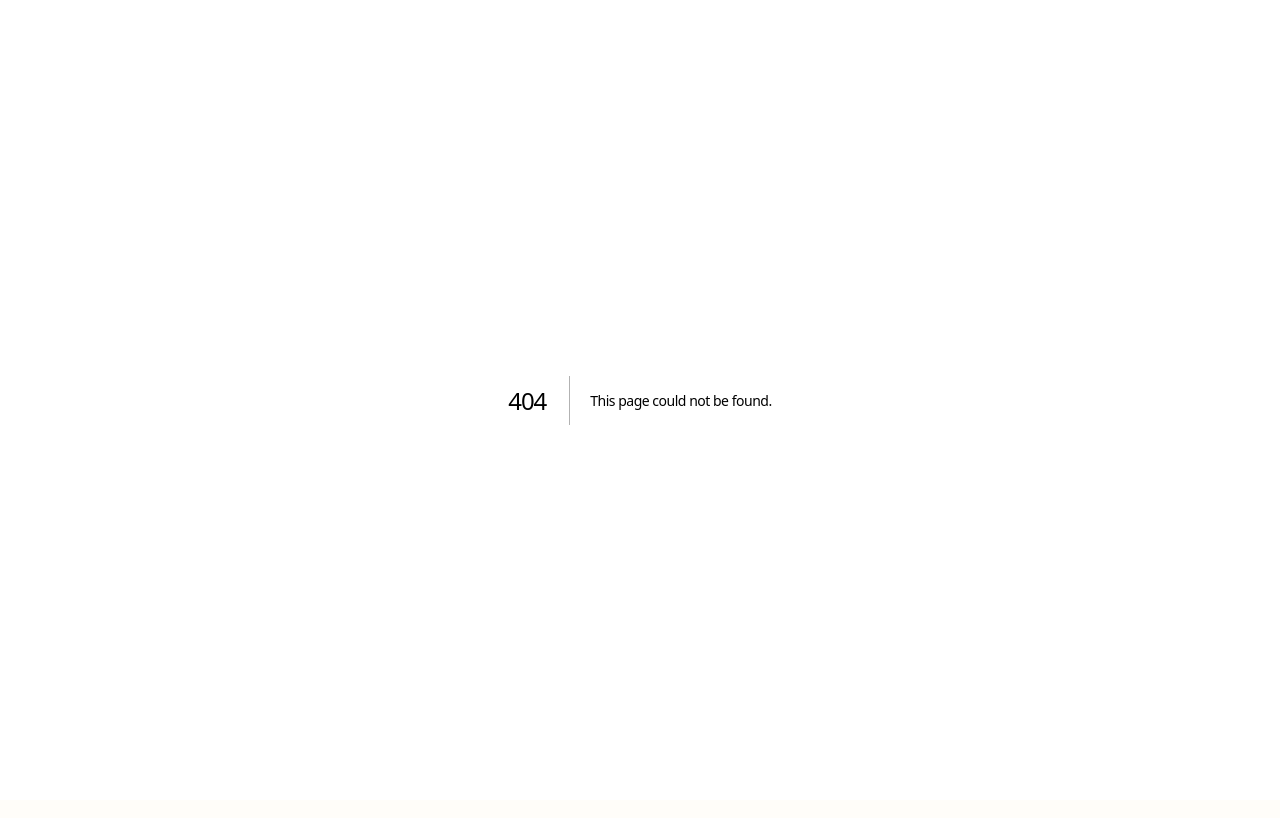
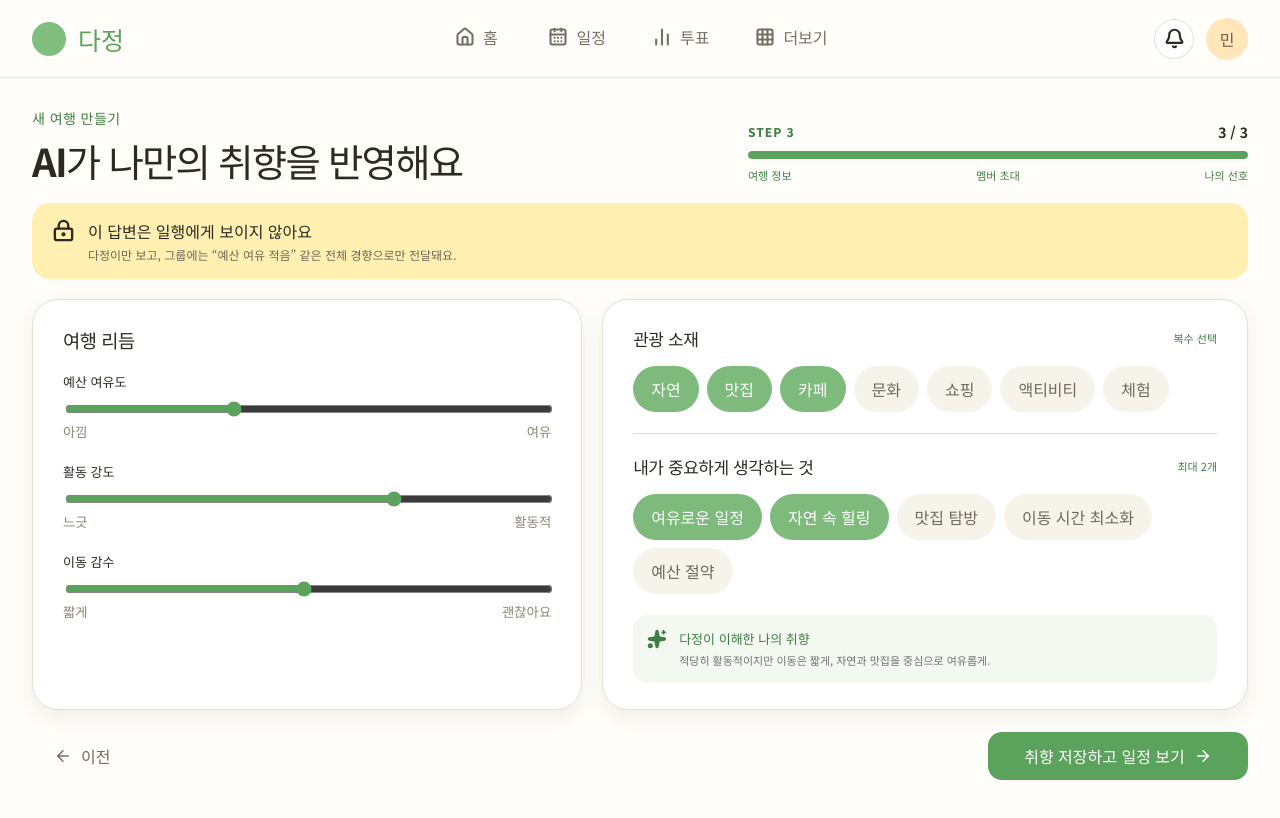
Before and after one commit to ChungNam-DEVELOPERS/Dajeong, a Next.js app in the folder frontend/: page /trips/new/preferences in a window 1280 px wide. Before the commit this address had no page. Shown: the top 818 px of the page. Built offline with nearby package versions, Linux system fonts and the light colour scheme.

Commit message:
feat: 나의 선호 페이지 UI 구현

```diff
--- a/frontend/app/globals.css
+++ b/frontend/app/globals.css
@@ -3,3 +3,4 @@
 @import "../components/dajeong/styles/home.css";
 @import "../components/dajeong/styles/create-trip.css";
 @import "../components/dajeong/styles/invite.css";
+@import "../components/dajeong/styles/preferences.css";
--- /dev/null
+++ b/frontend/app/trips/new/preferences/page.tsx
@@ -0,0 +1,11 @@
+import type { Metadata } from "next";
+
+import { PreferencesScreen } from "@/components/dajeong/screens/preferences-screen";
+
+export const metadata: Metadata = {
+  title: "나의 선호 | 다정",
+};
+
+export default function PreferencesPage() {
+  return <PreferencesScreen />;
+}
--- a/frontend/components/dajeong/data/options.ts
+++ b/frontend/components/dajeong/data/options.ts
@@ -5,3 +5,21 @@ export const TRAVEL_STYLES = [
   "액티비티",
   "문화",
 ] as const;
+
+export const TOURISM_THEMES = [
+  "자연",
+  "맛집",
+  "카페",
+  "문화",
+  "쇼핑",
+  "액티비티",
+  "체험",
+] as const;
+
+export const TRAVEL_PRIORITIES = [
+  "여유로운 일정",
+  "자연 속 힐링",
+  "맛집 탐방",
+  "이동 시간 최소화",
+  "예산 절약",
+] as const;
--- /dev/null
+++ b/frontend/components/dajeong/screens/preferences-screen.tsx
@@ -0,0 +1,198 @@
+"use client";
+
+import { useState } from "react";
+import Link from "next/link";
+import {
+  ArrowLeft,
+  ArrowRight,
+  LockKeyhole,
+  Sparkles,
+} from "lucide-react";
+
+import { AppShell } from "../app-shell";
+import { StepHeader } from "../common";
+import { TOURISM_THEMES, TRAVEL_PRIORITIES } from "../data/options";
+import { ROUTES } from "../routes";
+
+function toggleSelection(current: string[], value: string, max: number) {
+  if (current.includes(value)) {
+    return current.filter((item) => item !== value);
+  }
+
+  return current.length < max ? [...current, value] : current;
+}
+
+function RangeField({
+  label,
+  left,
+  right,
+  value,
+  onChange,
+}: {
+  label: string;
+  left: string;
+  right: string;
+  value: number;
+  onChange: (value: number) => void;
+}) {
+  return (
+    <label className="preference-range">
+      <span>{label}</span>
+      <input
+        type="range"
+        min="0"
+        max="100"
+        value={value}
+        onChange={(event) => onChange(Number(event.target.value))}
+      />
+      <div>
+        <small>{left}</small>
+        <small>{right}</small>
+      </div>
+    </label>
+  );
+}
+
+export function PreferencesScreen() {
+  const [ranges, setRanges] = useState({
+    budget: 34,
+    activity: 68,
+    travel: 49,
+  });
+  const [themes, setThemes] = useState<string[]>(["자연", "맛집", "카페"]);
+  const [priorities, setPriorities] = useState<string[]>([
+    "여유로운 일정",
+    "자연 속 힐링",
+  ]);
+
+  return (
+    <AppShell screen="preferences">
+      <main className="app-page page-shell wizard-page preference-page">
+        <StepHeader step={3} title="AI가 나만의 취향을 반영해요" />
+
+        <div className="privacy-banner">
+          <LockKeyhole size={23} strokeWidth={2.5} />
+          <div>
+            <strong>이 답변은 일행에게 보이지 않아요</strong>
+            <p>
+              다정이만 보고, 그룹에는 “예산 여유 적음” 같은 전체 경향으로만
+              전달돼요.
+            </p>
+          </div>
+        </div>
+
+        <div className="preference-grid">
+          <section className="panel sliders-panel">
+            <h3>여행 리듬</h3>
+            <RangeField
+              label="예산 여유도"
+              left="아낌"
+              right="여유"
+              value={ranges.budget}
+              onChange={(budget) =>
+                setRanges((current) => ({ ...current, budget }))
+              }
+            />
+            <RangeField
+              label="활동 강도"
+              left="느긋"
+              right="활동적"
+              value={ranges.activity}
+              onChange={(activity) =>
+                setRanges((current) => ({ ...current, activity }))
+              }
+            />
+            <RangeField
+              label="이동 감수"
+              left="짧게"
+              right="괜찮아요"
+              value={ranges.travel}
+              onChange={(travel) =>
+                setRanges((current) => ({ ...current, travel }))
+              }
+            />
+          </section>
+
+          <section className="panel chips-panel">
+            <div className="chip-group">
+              <div className="chip-heading">
+                <h3>관광 소재</h3>
+                <span>복수 선택</span>
+              </div>
+              <div className="choice-chips">
+                {TOURISM_THEMES.map((theme) => {
+                  const selected = themes.includes(theme);
+
+                  return (
+                    <button
+                      className={selected ? "selected" : ""}
+                      key={theme}
+                      aria-pressed={selected}
+                      onClick={() =>
+                        setThemes((current) =>
+                          toggleSelection(current, theme, 5),
+                        )
+                      }
+                    >
+                      {theme}
+                    </button>
+                  );
+                })}
+              </div>
+            </div>
+
+            <div className="chip-group priority-group">
+              <div className="chip-heading">
+                <h3>내가 중요하게 생각하는 것</h3>
+                <span>최대 2개</span>
+              </div>
+              <div className="choice-chips">
+                {TRAVEL_PRIORITIES.map((priority) => {
+                  const selected = priorities.includes(priority);
+
+                  return (
+                    <button
+                      className={selected ? "selected" : ""}
+                      key={priority}
+                      aria-pressed={selected}
+                      onClick={() =>
+                        setPriorities((current) =>
+                          toggleSelection(current, priority, 2),
+                        )
+                      }
+                    >
+                      {priority}
+                    </button>
+                  );
+                })}
+              </div>
+            </div>
+
+            <div className="private-summary">
+              <Sparkles size={20} fill="currentColor" />
+              <div>
+                <strong>다정이 이해한 나의 취향</strong>
+                <p>
+                  적당히 활동적이지만 이동은 짧게, 자연과 맛집을 중심으로
+                  여유롭게.
+                </p>
+              </div>
+            </div>
+          </section>
+        </div>
+
+        <div className="wizard-actions">
+          <Link className="btn btn-ghost" href={ROUTES.invite}>
+            <ArrowLeft size={18} />이전
+          </Link>
+          <Link
+            className="btn btn-primary btn-wide"
+            href={ROUTES.recommendations}
+          >
+            취향 저장하고 일정 보기 <ArrowRight size={18} />
+          </Link>
+        </div>
+      </main>
+    </AppShell>
+  );
+}
--- /dev/null
+++ b/frontend/components/dajeong/styles/preferences.css
@@ -0,0 +1,25 @@
+.preference-page { padding-top: 30px; }
+.preference-page .step-header { margin-bottom: 20px; }
+.privacy-banner { background: var(--yellow-pale); border-radius: 18px; padding: 16px 20px; display: flex; align-items: flex-start; gap: 13px; margin-bottom: 20px; }
+.privacy-banner strong { display: block; margin-bottom: 3px; }
+.privacy-banner p { margin: 0; color: #706655; font-size: 12px; }
+.preference-grid { display: grid; grid-template-columns: .92fr 1.08fr; gap: 20px; }
+.sliders-panel, .chips-panel { padding: 26px 30px; }
+.sliders-panel h3, .chips-panel h3 { margin-bottom: 19px; }
+.preference-range { display: block; margin-bottom: 21px; }
+.preference-range > span { display: block; font-size: 13px; font-weight: 800; margin-bottom: 7px; }
+.preference-range > div { display: flex; justify-content: space-between; color: var(--muted); }
+.chip-group + .chip-group { border-top: 1px solid var(--line); margin-top: 21px; padding-top: 20px; }
+.chip-heading { display: flex; justify-content: space-between; align-items: center; }
+.chip-heading h3 { margin: 0; font-size: 17px; }
+.chip-heading span { color: var(--green-dark); font-size: 11px; }
+.choice-chips { display: flex; flex-wrap: wrap; gap: 8px; margin-top: 15px; }
+.choice-chips button { border: 1px solid transparent; border-radius: 999px; background: var(--cream); padding: 10px 17px; color: #71695d; cursor: pointer; }
+.choice-chips button.selected { background: #7dba7c; color: white; font-weight: 800; }
+.private-summary { display: flex; align-items: flex-start; gap: 12px; margin-top: 21px; padding: 14px; background: var(--green-pale); color: var(--green-dark); border-radius: 14px; }
+.private-summary strong { display: block; font-size: 13px; }
+.private-summary p { margin: 4px 0 0; color: #6f746b; font-size: 11px; line-height: 1.55; }
+
+@media (max-width: 1050px) {
+  .preference-grid { grid-template-columns: 1fr; }
+}
```
Also changed, not shown: 1 other file (tests, documents, lock files or other folders).
